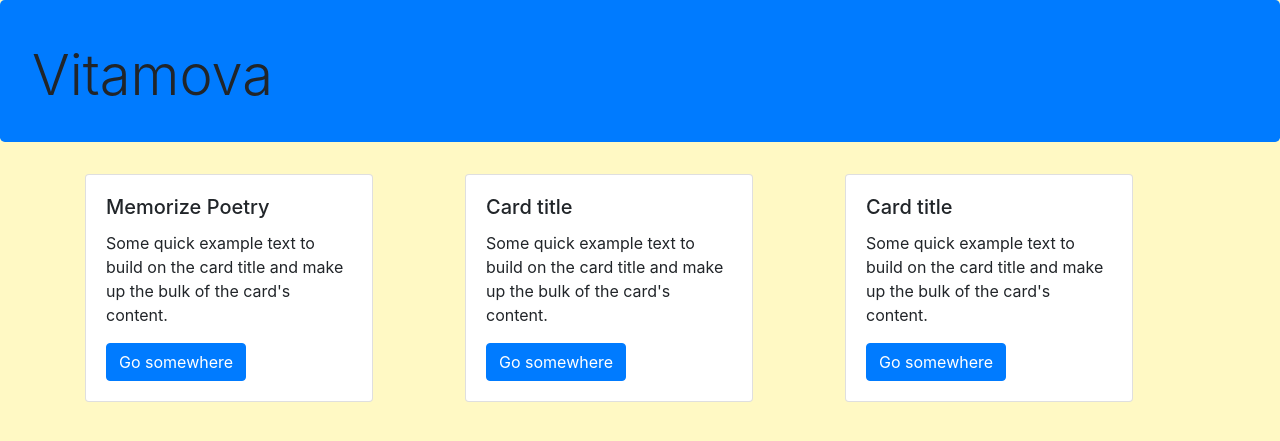
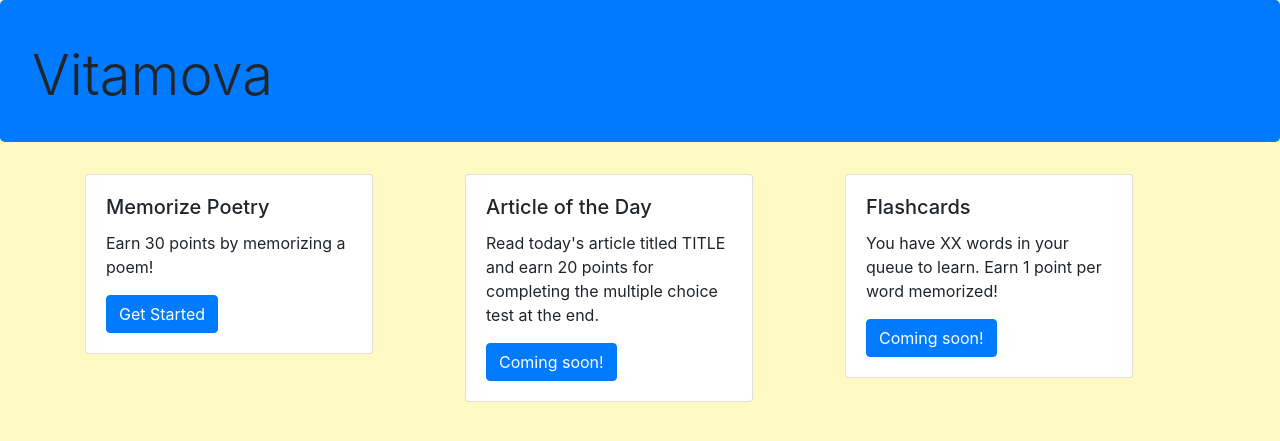
Before and after one commit to WKBSoft/vitamova, a Django app: page / in a window 1280 px wide. Shown: the top 441 px of the page. Run offline with Django 3.2, Linux system fonts and the light colour scheme; the visitor is signed in with stand-in values (Sample User, id 1); some libraries are stand-ins or nearby versions.

Commit message:
building dashboard

```diff
--- a/vitamova/templates/dashboard.html
+++ b/vitamova/templates/dashboard.html
@@ -12,26 +12,26 @@
           <div class="card" style="width: 18rem;">
             <div class="card-body">
               <h5 class="card-title">Memorize Poetry</h5>
-              <p class="card-text">Some quick example text to build on the card title and make up the bulk of the card's content.</p>
-              <a href="#" class="btn btn-primary">Go somewhere</a>
+              <p class="card-text">Earn 30 points by memorizing a poem!</p>
+              <a href="/poetry" class="btn btn-primary">Get Started</a>
             </div>
           </div>
         </div>
         <div class="col-4">
           <div class="card" style="width: 18rem;">
             <div class="card-body">
-              <h5 class="card-title">Card title</h5>
-              <p class="card-text">Some quick example text to build on the card title and make up the bulk of the card's content.</p>
-              <a href="#" class="btn btn-primary">Go somewhere</a>
+              <h5 class="card-title">Article of the Day</h5>
+              <p class="card-text">Read today's article titled TITLE and earn 20 points for completing the multiple choice test at the end.</p>
+              <a href="#" class="btn btn-primary">Coming soon!</a>
             </div>
           </div>
         </div>
         <div class="col-4">
           <div class="card" style="width: 18rem;">
             <div class="card-body">
-              <h5 class="card-title">Card title</h5>
-              <p class="card-text">Some quick example text to build on the card title and make up the bulk of the card's content.</p>
-              <a href="#" class="btn btn-primary">Go somewhere</a>
+              <h5 class="card-title">Flashcards</h5>
+              <p class="card-text">You have XX words in your queue to learn. Earn 1 point per word memorized!</p>
+              <a href="#" class="btn btn-primary">Coming soon!</a>
             </div>
           </div>
         </div>
```
